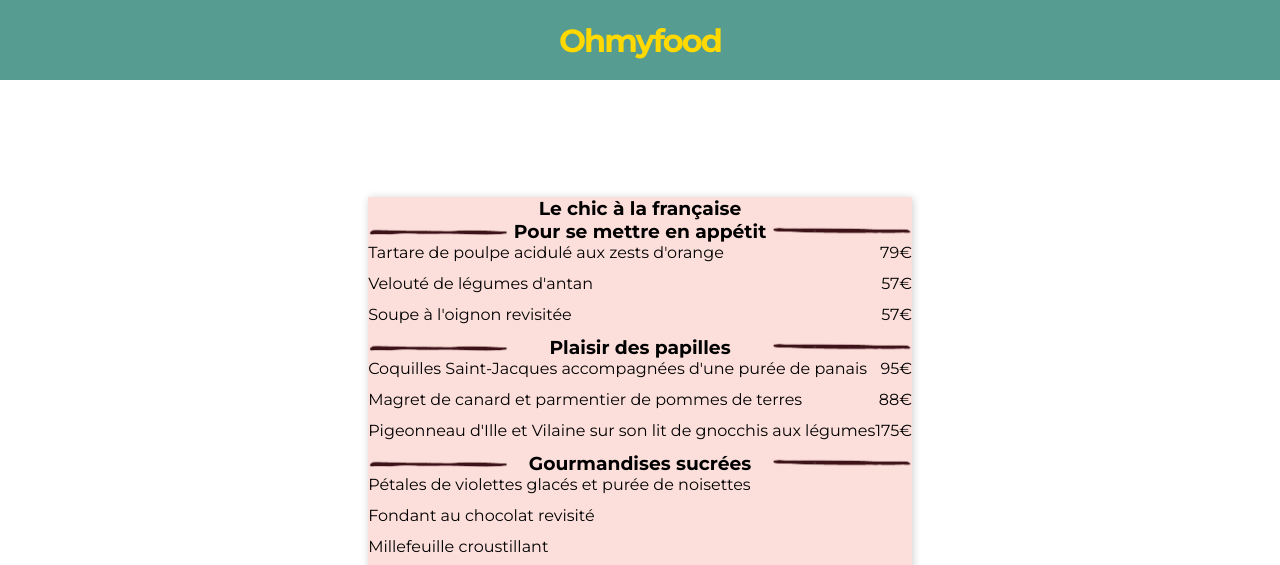
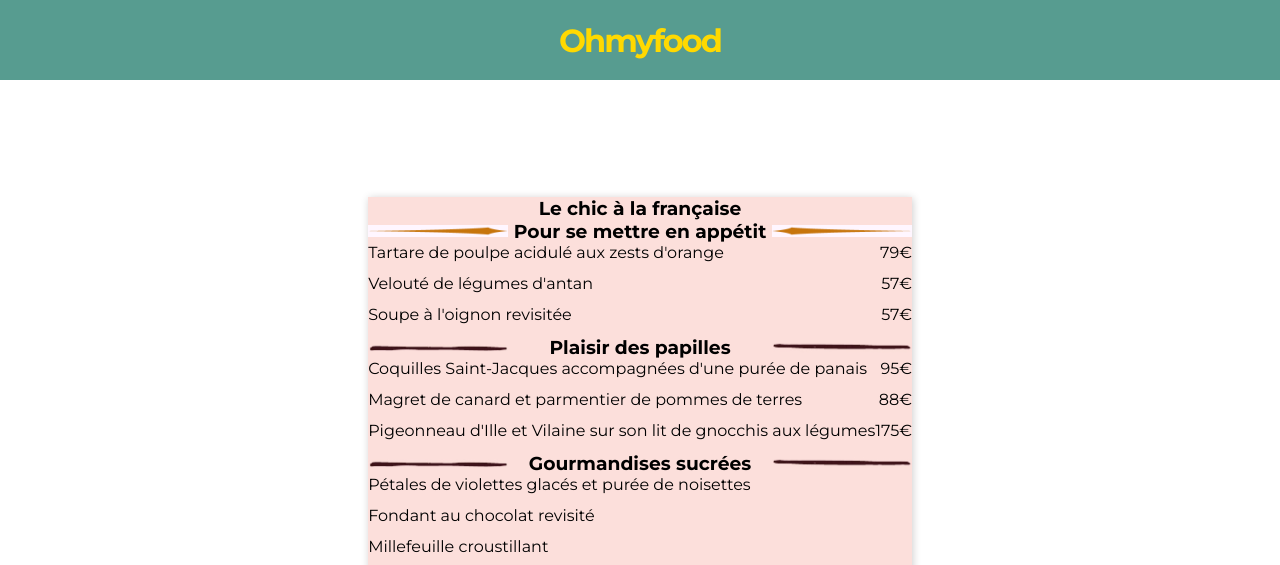
Before and after one commit to LudovicGendre/Project_3_OpenClassrooms, a website: page chic.html in a window 1280 px wide. Shown: the top 565 px of the page. Drawn offline with Linux system fonts and the light colour scheme; a web font is replaced by a local one.

Commit message:
[Images] Add decoration PNG Chic
Right & left top

```diff
--- a/chic.html
+++ b/chic.html
@@ -29,9 +29,9 @@
             <article>
                 <div class="list_decoration">
                     <!-- Decoration Menu -->
-                    <img src="images/decoration_note_left.png" alt="decoration">
+                    <img src="images/decoration__chic___ left_top.png" alt="decoration">
                     <h3>Pour se mettre en appétit</h3>
-                    <img src="images/decoration_note_right.png" alt="decoration">
+                    <img src="images/decoration__chic___ right_top.png" alt="decoration">
                 </div>
 
                 <ul>
--- a/sass/pages/_cards.scss
+++ b/sass/pages/_cards.scss
@@ -36,6 +36,7 @@
                 li {
                     display: flex;
                     justify-content: space-between;
+                    padding: 0;
                     margin-bottom: 12px;
                 }
             }
```
Also changed, not shown: css/style.css, images/decoration__chic___ left_top.png (added), images/decoration__chic___ right_top.png (added), 1 other file.
